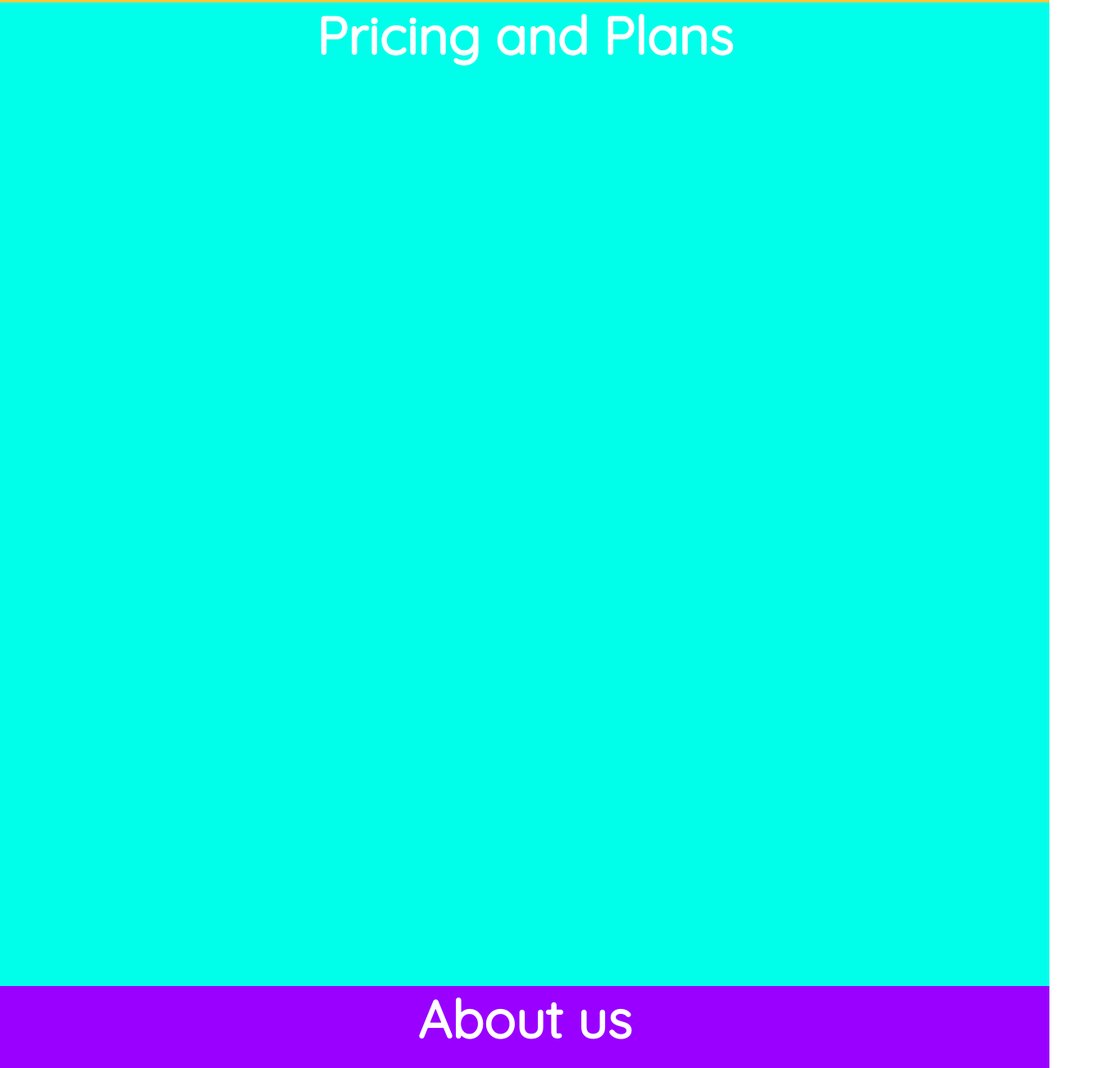
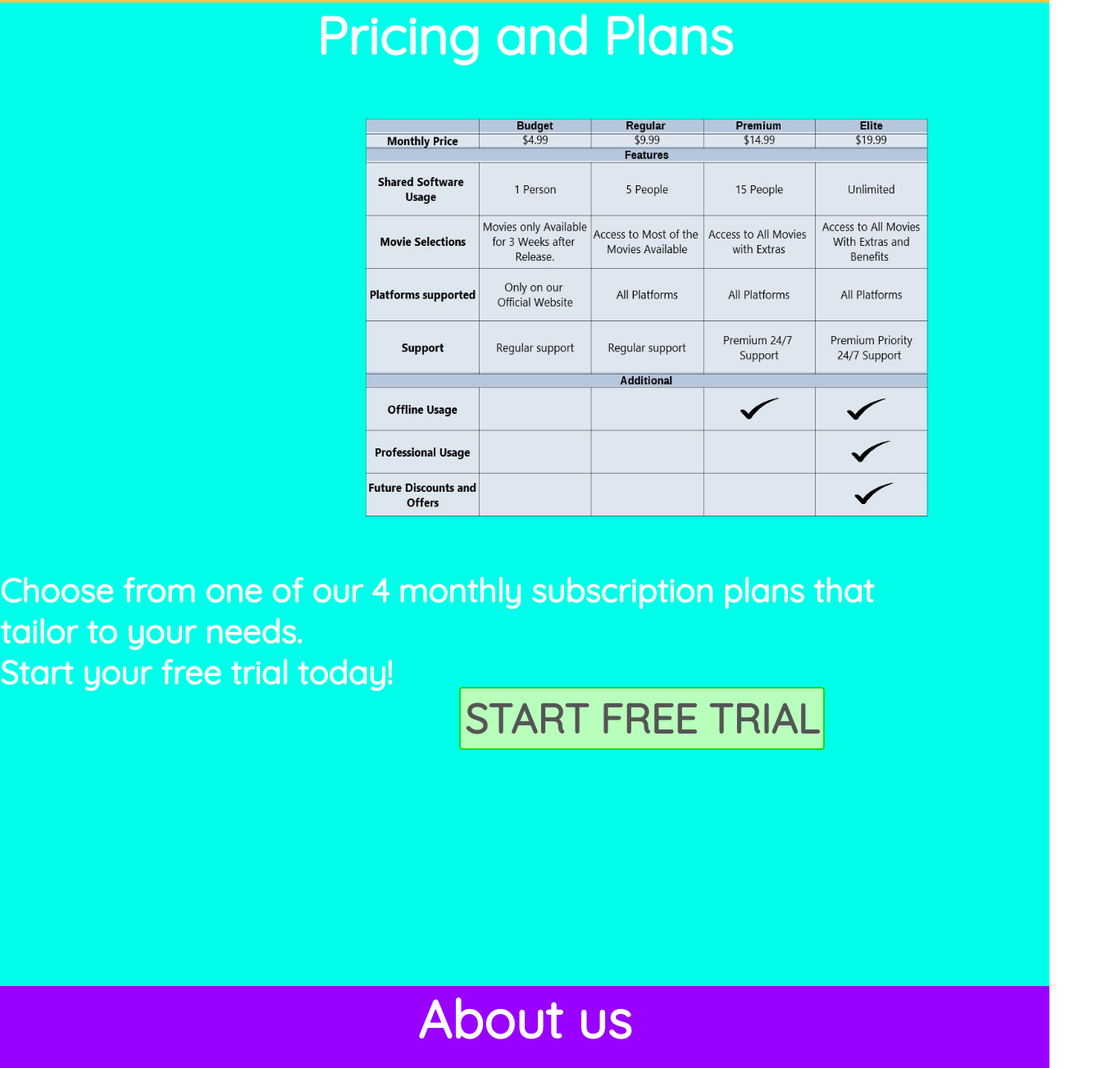
Before and after one commit to ThisIsATemporaryName/VirtualisHomePage, a plain HTML site: page V2_Website/index.html in a window 1280 px wide. Shown: the part 2397-3700 px from the top of the page at 82% size, 1360 px wide, since content can reach past the window. Drawn offline with Linux system fonts and the light colour scheme.

Commit message:
Worked on pricing and about pages

```diff
--- a/V2_Website/index.html
+++ b/V2_Website/index.html
@@ -53,10 +53,14 @@
 
         <div id="pricing">
             <div class="SectionTitle"><h1>Pricing and Plans</h1></div>
+            <img class="Pricingspic" src="./Pictures/Pricing.jpg">
+            <p class="pricingtext">Choose from one of our 4 monthly subscription plans that tailor to your needs.<br> Start your free trial today!<br></p>
+            <a class="Pbutton" class="freetrial">Start Free Trial</a>
         </div>
 
         <div id="about">
             <div class="SectionTitle"><h1>About us</h1></div>
+            <img class="aboutpic" src="./Pictures/Aboutus.jpg">
         </div>
 
         <!--Scroll back to top-->
--- a/V2_Website/virtualis.css
+++ b/V2_Website/virtualis.css
@@ -220,6 +220,43 @@ ul li {
     height: 150vh;
     background-color: #00ffea;
 }
+.pricingspic {
+    margin-top: 7vh;
+    margin-left: 55vh;
+    height: 500px;
+    width: 700px;
+
+}
+
+.pricingtext {
+    display: inline-block;
+    font-size: 5vh;
+    float: right;
+    margin-right: 10%;
+    margin-top: 7vh;
+    color:white;
+    font-weight: 900;
+}
+
+.Pbutton {
+    color: rgb(85, 85, 85);
+    text-transform: uppercase;
+    font-weight: bold;
+    background: #b9ffbc;
+    border-radius: 4px;
+    padding: 5px;
+    border: 2px solid #07e412;
+    transition: all 0.4s ease 0s;
+    margin-left: 70vh;
+    font-size: 50px;
+}
+
+.Pbutton:hover{
+    color: black;
+    background-color: #4ff52a;
+    border-color: #9ff0a3;
+    box-shadow: 2px 4px green;
+}
 
 
 /*~~~~~~~~~~~~~~~~~~~~~~~~~~~~~~~~~~~~~~~~~~~~~~~~~~~~~~~~~~~~~~~~~~~~~~~~~~~~~~~~~~~~~~~~~~~~~~~~~~~~~~~~~~~~~~~~~~~~~~~~~~~~~~~~~~~~~~~~~~*/
@@ -230,3 +267,9 @@ ul li {
     height: 150vh;
     background-color: #9900ff;
 }
+.aboutpic {
+    margin-top: 7vh;
+    margin-left: 20vh;
+    height: 800px;
+    width: 1200px;
+}
```
Also changed, not shown: V2_Website/Pictures/Aboutus.jpg (added), V2_Website/Pictures/Pricing.JPG (added).
